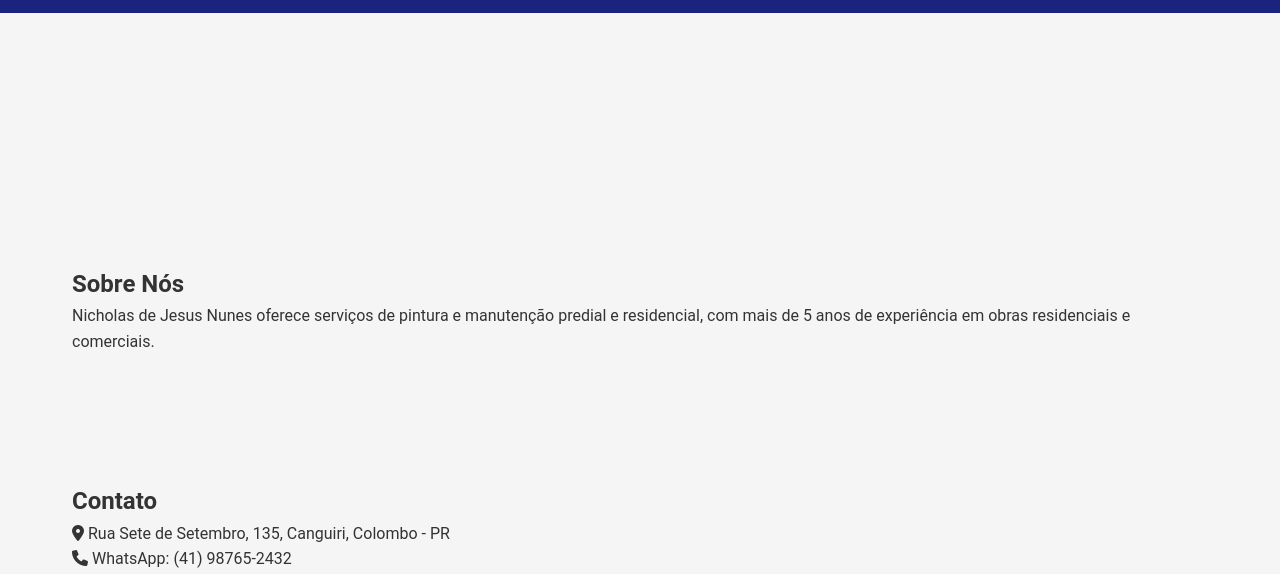
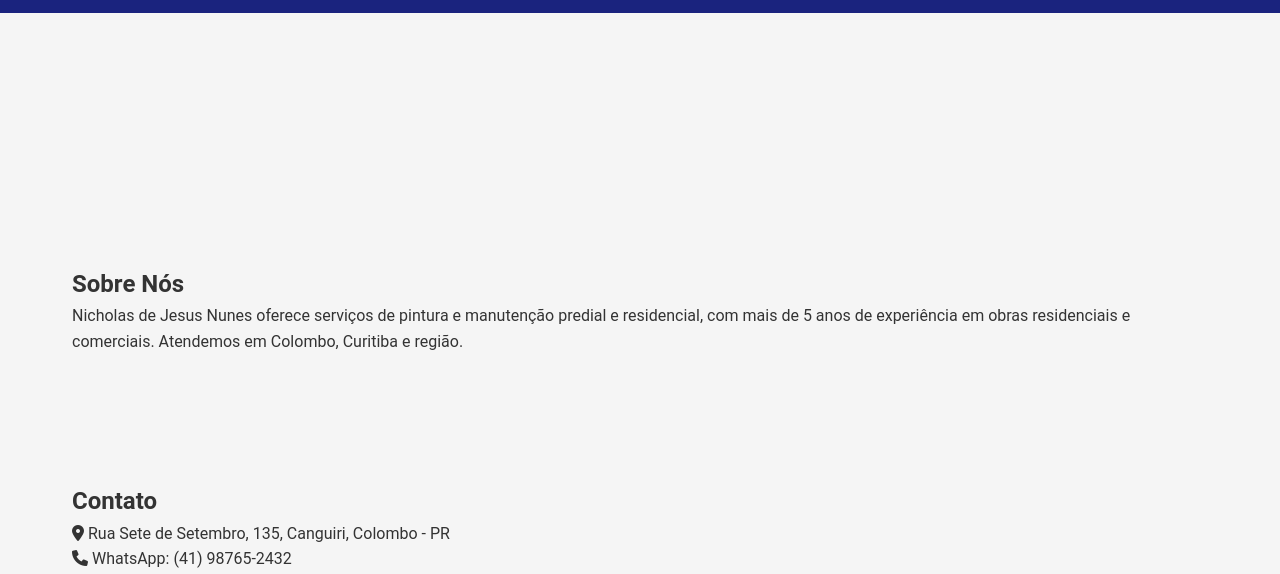
Before and after one commit to gothanectar/pinturas, a plain HTML site: page index2.html in a window 1280 px wide. Shown: the part 121-695 px from the top of the page. Drawn offline with Linux system fonts and the light colour scheme.

Commit message:
Atualizando área de atuação para Colombo, Curitiba e região

```diff
--- a/index2.html
+++ b/index2.html
@@ -39,7 +39,7 @@
     <section id="sobre" class="section">
         <div class="container">
             <h2>Sobre Nós</h2>
-            <p>Nicholas de Jesus Nunes oferece serviços de pintura e manutenção predial e residencial, com mais de 5 anos de experiência em obras residenciais e comerciais.</p>
+            <p>Nicholas de Jesus Nunes oferece serviços de pintura e manutenção predial e residencial, com mais de 5 anos de experiência em obras residenciais e comerciais. Atendemos em Colombo, Curitiba e região.</p>
         </div>
     </section>
 
```
Also changed, not shown: index.html (+1 -1 lines).
